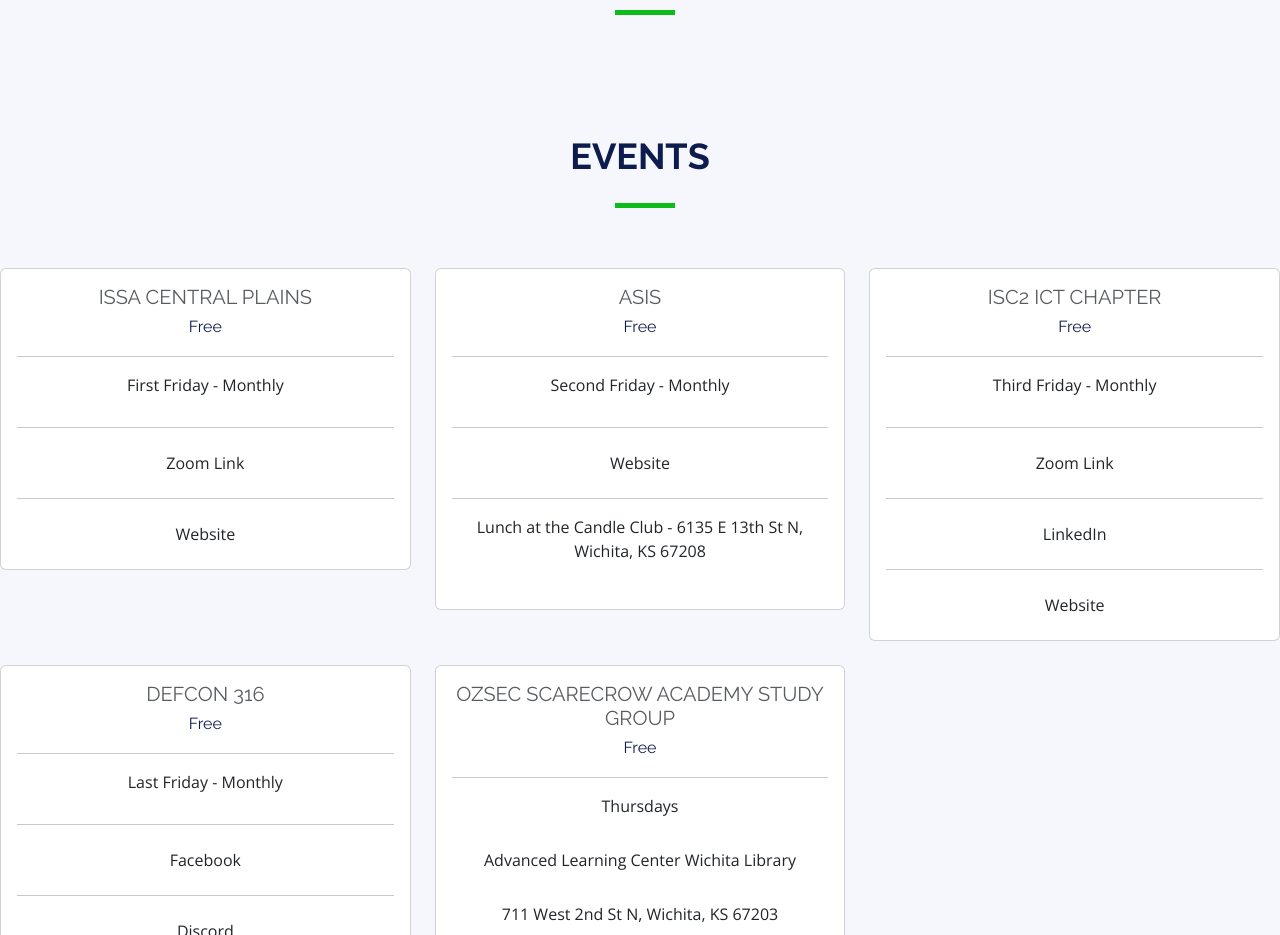
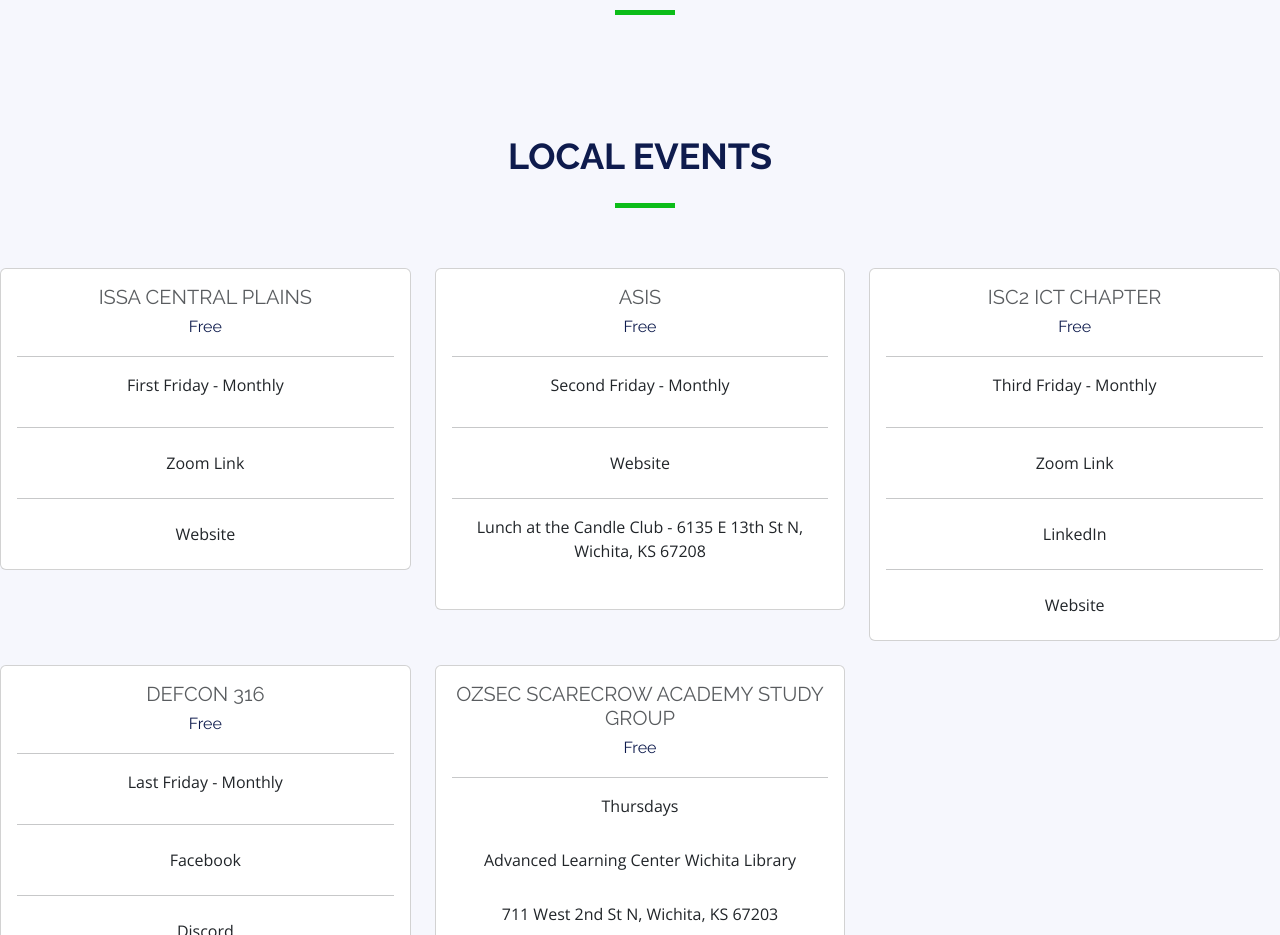
Before and after one commit to smount83/ozsecurityweb, a website: page src/index.html in a window 1280 px wide. Shown: the part 3500-4435 px from the top of the page. Drawn offline with nearby package versions, Linux system fonts and the light colour scheme.

Commit message:
Local Events Edit

```diff
--- a/src/index.html
+++ b/src/index.html
@@ -582,7 +582,7 @@
 
   <div class="container" data-aos="fade-up">
     <div class="section-header">
-      <h2>Events</h2>
+      <h2>Local Events</h2>
     </div>
         </div>
 
```
